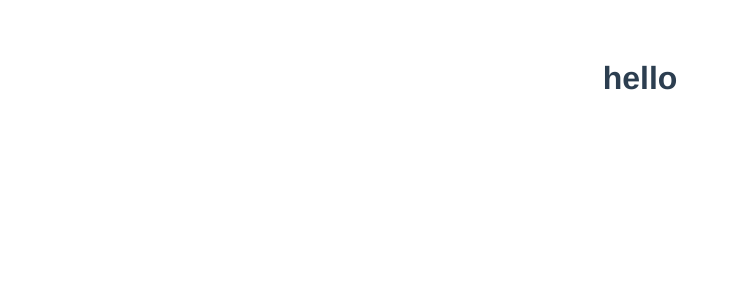
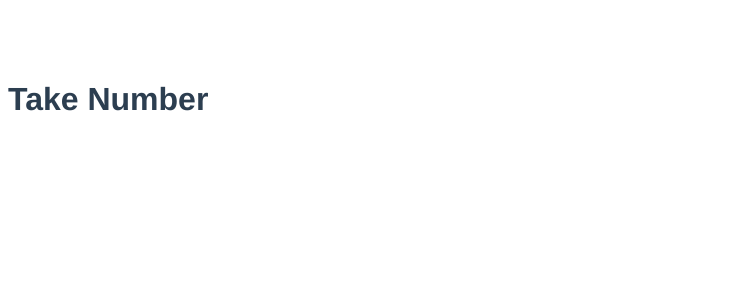
Before and after one commit to koheitech/take_number_game, a Vue app: page / in a window 1280 px wide. Shown: the top 300 px of the page, without its empty margins (0-731 px from the left). Built offline with nearby package versions, Linux system fonts and the light colour scheme.

Commit message:
add header

```diff
--- a/src/App.vue
+++ b/src/App.vue
@@ -1,13 +1,24 @@
 <template>
-  <h1>hello</h1>
+  <Header
+      :title="title"
+    />
 </template>
 
 <script>
+import Header from "./components/Header";
 
 export default {
   name: 'App',
   components: {
-  }
+    Header,
+  },
+  data() {
+    return {
+      title: 'Take Number'
+    };
+  },
+  methods: {
+  },
 }
 </script>
 
--- /dev/null
+++ b/src/components/Header.vue
@@ -0,0 +1,24 @@
+<template>
+    <header>
+      <h1>{{ title }}</h1>
+    </header>
+</template>
+
+<script>
+
+export default {
+name: "Header",
+props: {
+    title: String,
+},
+};
+</script>
+
+<style>
+header {
+display: flex;
+justify-content: space-between;
+align-items: center;
+margin-bottom: 20px;
+}
+</style>
```
